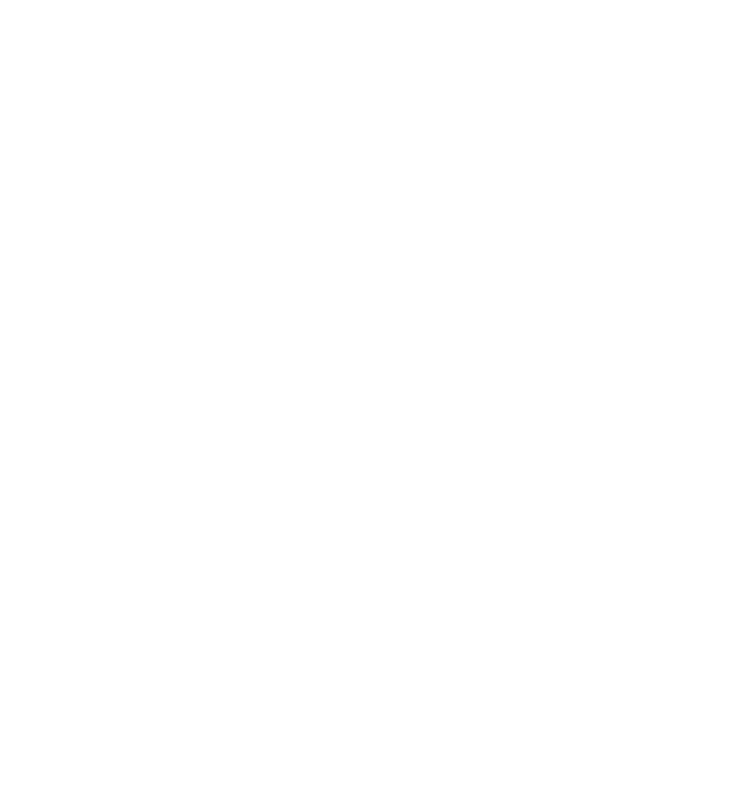
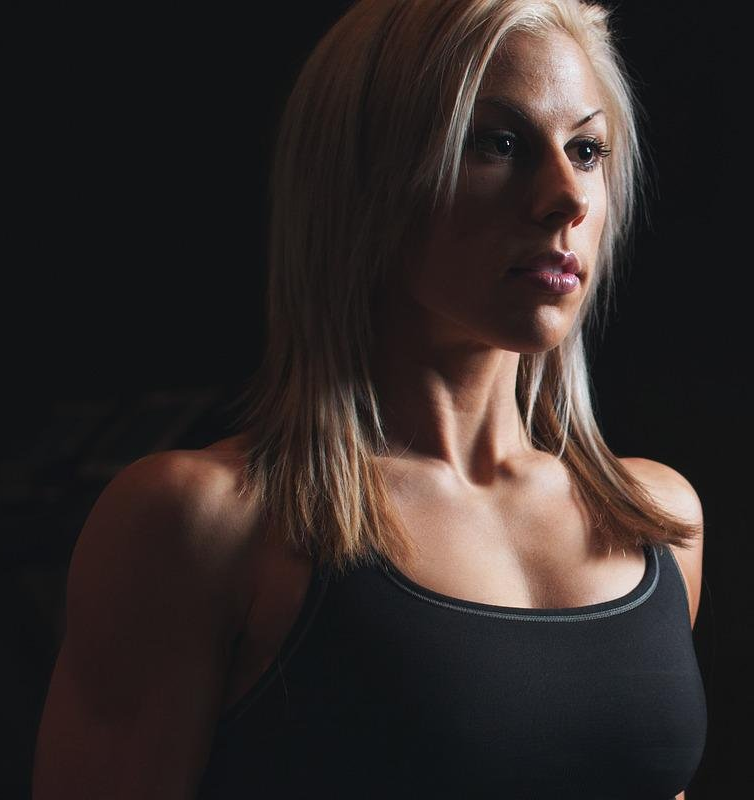
Before and after one commit to solARisOP/web-devlopment, a plain HTML site: page projects/26_simple_webpage/index.html in a window 1280 px wide. Shown: the whole page, without its empty margins (253-1007 px from the left). Drawn offline with Linux system fonts and the light colour scheme.

Commit message:
12/05/22 - added images and initiated style in index.html

```diff
--- a/projects/26_simple_webpage/index.html
+++ b/projects/26_simple_webpage/index.html
@@ -6,6 +6,14 @@
     <meta name="viewport" content="width=device-width, initial-scale=1.0">
     <title>RAOs fitness</title>
 </head>
+    <link rel="stylesheet" href="style.css">
+    <style>
+        body{
+            margin: 0px;
+            padding: 0px;
+            background: url('img/image2.jpg');
+        }
+    </style>
 <body>
 
 </body>
```
Also changed, not shown: projects/26_simple_webpage/img/image2.jpg (added), projects/26_simple_webpage/style.css (added), 1 other file.
